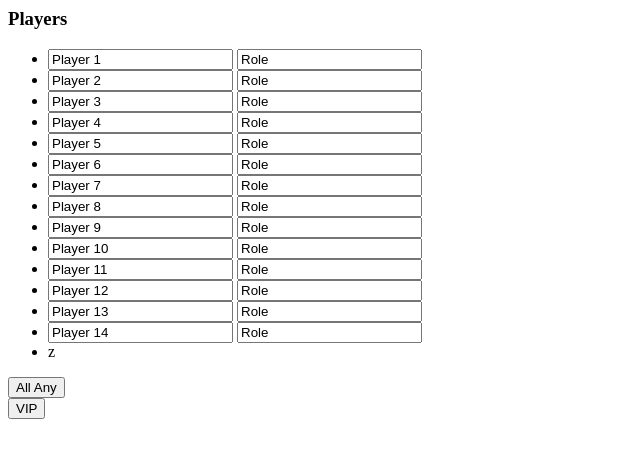
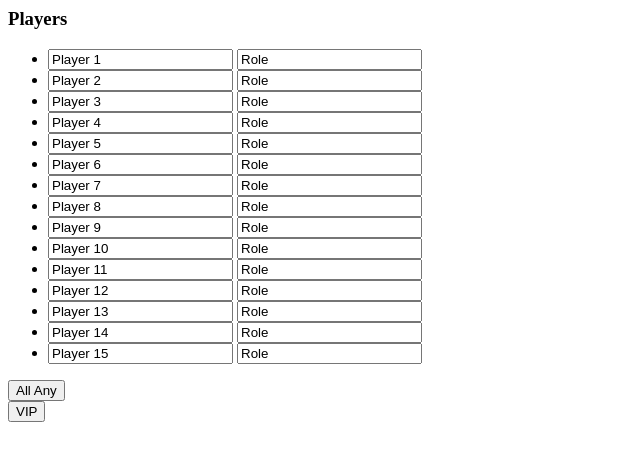
Before and after one commit to CasualScrub/articulate, a plain HTML site: page index.html in a window 1280 px wide. Shown: the whole page, without its empty margins (0-640 px from the left). Drawn offline with nearby package versions, Linux system fonts and the light colour scheme.

Commit message:
Update index.html

```diff
--- a/index.html
+++ b/index.html
@@ -63,7 +63,9 @@
 				<input type="text" value="Role">
 			</li>
 			<li class="player">
-z			</li>
+				<input type="text" value="Player 15">
+				<input type="text" value="Role">
+			</li>
 		</ul>
 	</div>
 	<div class="buttons">
```
